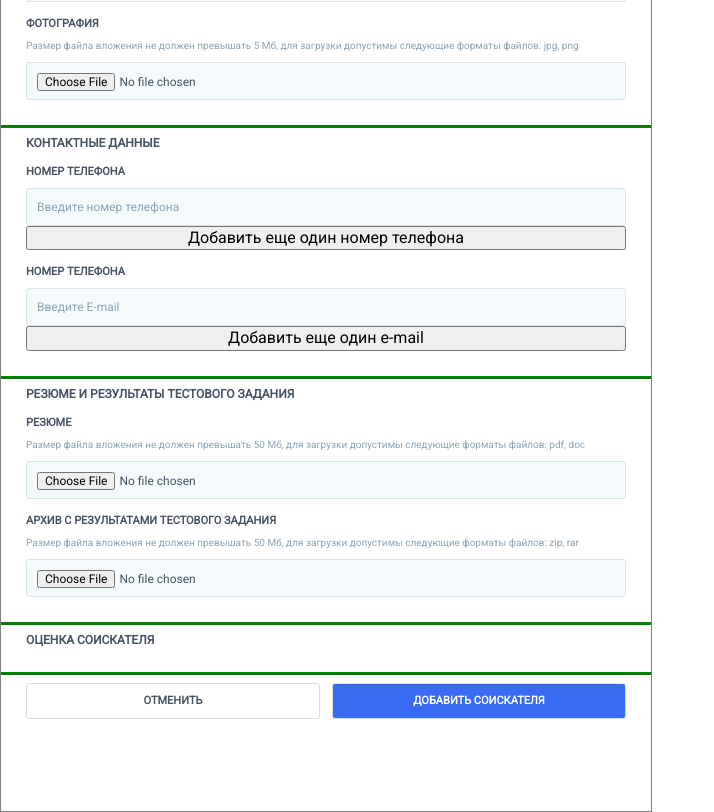
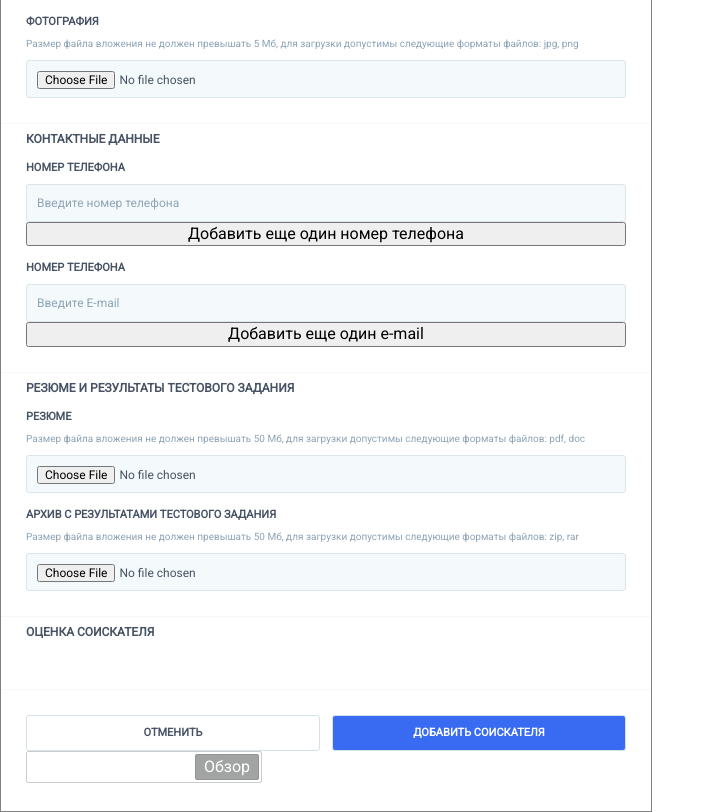
Before and after one commit to KaimNotark/bin-man-test, a Vue app: page / in a window 1280 px wide. Shown: the part 300-1112 px from the top of the page, without its empty margins (0-714 px from the left). Built offline with nearby package versions, Linux system fonts and the light colour scheme.

Commit message:
begin made style for input type=file

```diff
--- a/src/components/FormAdditionApplicant.vue
+++ b/src/components/FormAdditionApplicant.vue
@@ -38,10 +38,8 @@
           class="form__input"
           type="file"
           name="file"
-          autocomplete="on"
-          spellcheck="true"
+          autocomplete="off"
           accept=".jpg .png"
-          required
         />
       </label>
 
@@ -140,6 +138,14 @@
           onclick="msg()"
         />
       </div>
+      <!-- experement -->
+<div class="fileform">
+<div id="fileformlabel"></div>
+<div class="selectbutton">Обзор</div>
+<input type="file" name="upload" id="upload" onchange="getName(this.value);" />
+</div>
+
+      <!-- / experement -->
     </form>
   </div>
 </template>
@@ -147,10 +153,78 @@
 <script>
 export default {
   name: "FormAdditionApplicant"
+
+// function getName (str){
+//     if (str.lastIndexOf('\\')){
+//         var i = str.lastIndexOf('\\')+1;
+//     }
+//     else{
+//         var i = str.lastIndexOf('/')+1;
+//     }
+//     var filename = str.slice(i);
+//     var uploaded = document.getElementById("fileformlabel");
+//     uploaded.innerHTML = filename;
+// }
 };
+
 </script>
 
 <style lang="scss" scoped>
+.fileform {
+    background-color: #FFFFFF;
+    border: 1px solid #CCCCCC;
+    border-radius: 2px;
+    cursor: pointer;
+    height: 26px;
+    overflow: hidden;
+    padding: 2px;
+    position: relative;
+    text-align: left;
+    vertical-align: middle;
+    width: 230px;
+}
+
+.fileform .selectbutton {
+    background-color: #A2A3A3;
+    border: 1px solid #939494;
+    border-radius: 2px;
+    color: #FFFFFF;
+    float: right;
+    font-size: 16px;
+    height: 20px;
+    line-height: 20px;
+    overflow: hidden;
+    padding: 2px 6px;
+    text-align: center;
+    vertical-align: middle;
+    width: 50px;
+}
+
+.fileform #upload{
+    position:absolute;
+    top:0;
+    left:0;
+    width:100%;
+    -moz-opacity: 0;
+    filter: alpha(opacity=0);
+    opacity: 0;
+    font-size: 150px;
+    height: 30px;
+    z-index:20;
+}
+.fileform #fileformlabel {
+background-color: #FFFFFF;
+float: left;
+height: 22px;
+line-height: 22px;
+overflow: hidden;
+padding: 2px;
+text-align: left;
+vertical-align: middle;
+width:160px;
+}
+
+// ---------------------
 $color-gray: #808080;
 $color-white: #ffffff;
 $color-text: #475364;
@@ -281,6 +355,7 @@ select:focus {
 .container-row {
   display: flex;
   justify-content: space-between;
+  margin-top: 25px;
 }
 
 .form {
@@ -294,9 +369,9 @@ select:focus {
     margin-top: 25px;
     width: 650px;
     border: none;
-    color: green; /* $color-input-background */
-    background-color: green;
-    height: 3px;
+    color: $color-input-background;
+    background-color: $color-input-background;
+    height: 1px;
     margin-left: -25px;
   }
 
```
